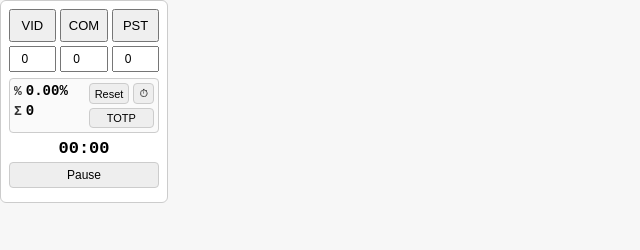
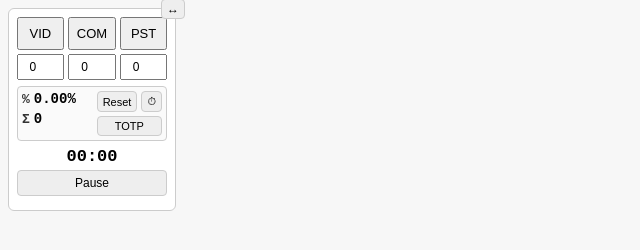
Before and after one commit to dtsapun/tracker, a plain HTML site: page index.html in a window 1280 px wide. Shown: the whole page, without its empty margins (0-640 px from the left). Drawn offline with Linux system fonts and the light colour scheme.

Commit message:
Update index.html

```diff
--- a/index.html
+++ b/index.html
@@ -5,15 +5,54 @@
 <meta name="theme-color" content="#ffffff">
 <meta charset="utf-8">
 <meta name="viewport" content="width=device-width,initial-scale=1">
-<title>Clicker + Stopwatch + TOTP</title>
+<!--- Присвячується всім полеглим захисникам незалежності України. Борімося - поборемо. -->
+<title>Original tracker</title>
 <style>
-  body { font-family: monospace; background: #f7f7f7; margin:0; padding:0; }
-  #container { background: #fff; border: 1px solid #ccc; border-radius: 6px; padding: 8px; width: 150px; } /* було 160px */
+  body {
+    font-family: monospace;
+    background: #f7f7f7;
+    margin: 0;
+    padding: 0;
+    display: flex;
+    justify-content: flex-start;
+    align-items: flex-start;
+    height: 100vh;
+    transition: all 0.2s ease;
+  }
+  body.right-align {
+    justify-content: flex-end;
+  }
+  #container {
+    background: #fff;
+    border: 1px solid #ccc;
+    border-radius: 6px;
+    padding: 8px;
+    width: 150px;
+    margin: 8px;
+    position: relative;
+  }
+  #posToggle {
+    position: absolute;
+    top: -10px;
+    font-size: 12px;
+    padding: 2px 5px;
+    background: #eee;
+    border: 1px solid #ccc;
+    border-radius: 4px;
+    cursor: pointer;
+  }
+  body:not(.right-align) #posToggle {
+    right: -10px;
+    left: auto;
+  }
+  body.right-align #posToggle {
+    left: -10px;
+    right: auto;
+  }
   .row { display:flex; gap:4px; margin-bottom:6px; }
   .col { flex:1; display:flex; flex-direction:column; gap:4px; }
-  .col button { width:100%; padding:7px; font-size:13px; cursor:pointer; } /* збільшено */
-  .col input { width:100%; padding:4px; box-sizing:border-box; text-align:center; font-size:12px; } /* як було */
-  /* totals */
+  .col button { width:100%; padding:7px; font-size:13px; cursor:pointer; }
+  .col input { width:100%; padding:4px; box-sizing:border-box; text-align:center; font-size:12px; }
   #totalsRow { display:flex; align-items:flex-start; justify-content:space-between; gap:4px;
     background:#fafafa; border:1px solid #ccc; padding:4px; border-radius:4px; margin-bottom:6px; font-size:12px; }
   .totalsLeft { display:flex; flex-direction:column; gap:4px; }
@@ -22,12 +61,13 @@
   .totalsItem .value { font-weight:700; font-size:14px; }
   .totalsRight { display:flex; flex-direction:column; gap:4px; align-items:stretch; }
   .rightTop { display:flex; gap:4px; }
-  #resetAll, #toggleStopwatch, #toggleTotp { flex:1; font-size:11px; padding:3px 5px; cursor:pointer; background:#eee; border:1px solid #ccc; border-radius:4px; text-align:center; }
-  /* stopwatch row */
+  #resetAll, #toggleStopwatch, #toggleTotp {
+    flex:1; font-size:11px; padding:3px 5px; cursor:pointer;
+    background:#eee; border:1px solid #ccc; border-radius:4px; text-align:center;
+  }
   #stopwatchRow { display:flex; flex-direction:column; align-items:center; gap:4px; margin:6px 0; }
   #stopwatch { font-size:17px; font-weight:700; min-width:62px; text-align:center; }
   #pause { width:100%; font-size:12px; padding:5px 6px; cursor:pointer; background:#eee; border:1px solid #ccc; border-radius:4px; }
-  /* TOTP container */
   #totpContainer { margin-top:6px; border-top:1px solid #ddd; padding-top:6px; display:none; }
   #totpSecret { width:100%; padding:5px; box-sizing:border-box; font-family:monospace; font-size:12px; }
   #totpCode { margin-top:4px; font-family:monospace; font-size:16px; font-weight:700; letter-spacing:4px;
@@ -37,6 +77,8 @@
 </head>
 <body>
 <div id="container">
+  <button id="posToggle">↔</button>
+
   <div class="row">
     <div class="col">
       <button id="btn1">VID</button>
@@ -80,6 +122,25 @@
 
 <script>
 (function(){
+  const posToggle = document.getElementById('posToggle');
+  const POSITION_KEY = 'blockPosition';
+
+  function applyPosition(pos) {
+    if (pos === 'right') {
+      document.body.classList.add('right-align');
+    } else {
+      document.body.classList.remove('right-align');
+    }
+    localStorage.setItem(POSITION_KEY, pos);
+  }
+
+  posToggle.addEventListener('click', () => {
+    const current = localStorage.getItem(POSITION_KEY) || 'left';
+    applyPosition(current === 'left' ? 'right' : 'left');
+  });
+
+  applyPosition(localStorage.getItem(POSITION_KEY) || 'left');
+
   const btn1 = document.getElementById('btn1');
   const btn2 = document.getElementById('btn2');
   const btn3 = document.getElementById('btn3');
@@ -132,7 +193,6 @@
   toggleStopwatch.onclick = () => { stopwatchRow.style.display = getComputedStyle(stopwatchRow).display === 'none' ? 'flex' : 'none'; saveState(); };
   resetAll.onclick = () => { click1.value = 0; click2.value = 0; click3.value = 0; updateTotals(); pauseStopwatch(); };
 
-  // TOTP
   function base32ToHex(base32){
     const alphabet = "ABCDEFGHIJKLMNOPQRSTUVWXYZ234567"; let bits="", hex="";
     base32 = (base32||"").replace(/\s+/g,'').replace(/=+$/,'').toUpperCase();
@@ -191,7 +251,6 @@
     }
   });
 
-  // storage
   const KEY='appState_v9';
   function saveState(){
     const elapsed = swRunning ? (Date.now()-swStart) : swElapsed;
```
